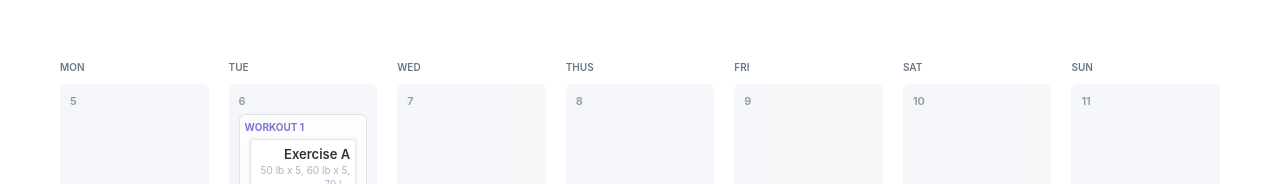
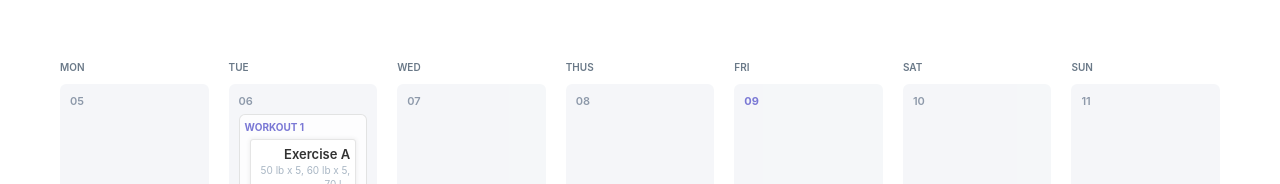
Before and after one commit to ongmap/training_calendar, a React (Create React App) app: page / in a window 1280 px wide. Shown: the top 184 px of the page. Built offline with nearby package versions, Linux system fonts and the light colour scheme.

Commit message:
fix: adjust styles

```diff
--- a/src/App.css
+++ b/src/App.css
@@ -77,6 +77,11 @@
   color: #728096;
 }
 
+.day-number-active {
+  font-weight: 700;
+  color: #5A57CB;
+}
+
 /* Workout Item */
 .workout-wrapper {
   background: rgba(255, 255, 255, 0.8);
--- a/src/App.js
+++ b/src/App.jsx
@@ -21,12 +21,14 @@ export const weekDays = [
           {
             id: 1,
             name: 'Exercise A',
-            info: '50 lb x 5, 60 lb x 5, 70 l...'
+            info: '50 lb x 5, 60 lb x 5, 70 l...',
+            intensity: '3x'
           },
           {
             id: 2,
             name: 'Exercise B',
-            info: '50 lb x 5'
+            info: '50 lb x 5',
+            intensity: '1x'
           }
         ]
       }
--- a/src/components/WeekDayItem.jsx
+++ b/src/components/WeekDayItem.jsx
@@ -1,11 +1,11 @@
-import WorkoutsList from './WorkoutsList';
+import WorkoutsList from "./WorkoutsList";
 
-const WeekDayItem = (props) => (
+const WeekDayItem = ({ weekDay }) => (
   <div className="day-wrapper">
-    <div className="day-header">{props.weekDay.title}</div>
+    <div className="day-header">{weekDay.title}</div>
     <div className="day-body">
-      <p className="day-number">{props.weekDay.number}</p>
-      <WorkoutsList workouts={props.weekDay.workouts} />
+      <p className={weekDay.isToday ? "day-number day-number-active" : "day-number"}>{weekDay.number.toString().padStart(2, '0')}</p>
+      <WorkoutsList workouts={weekDay.workouts} />
     </div>
   </div>
 );
```
